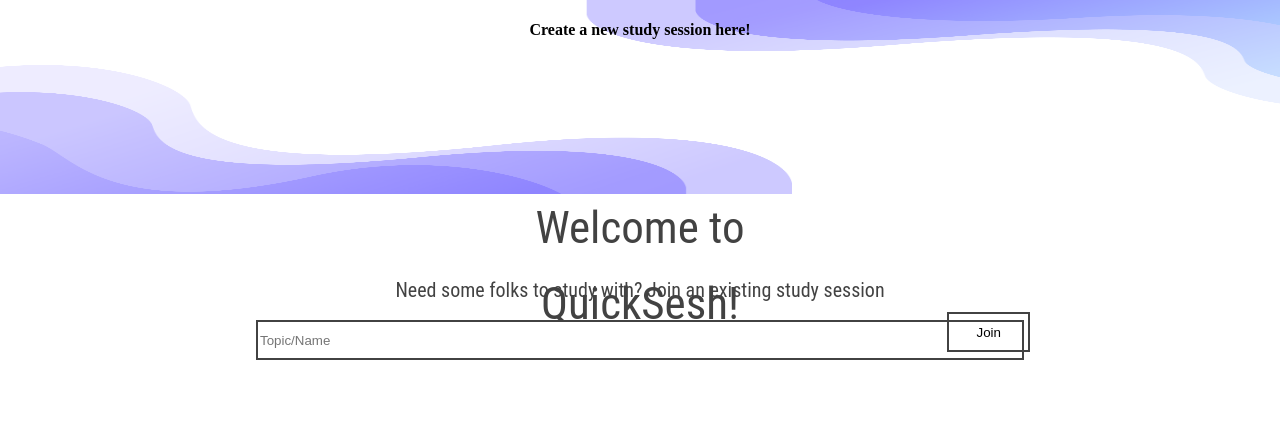
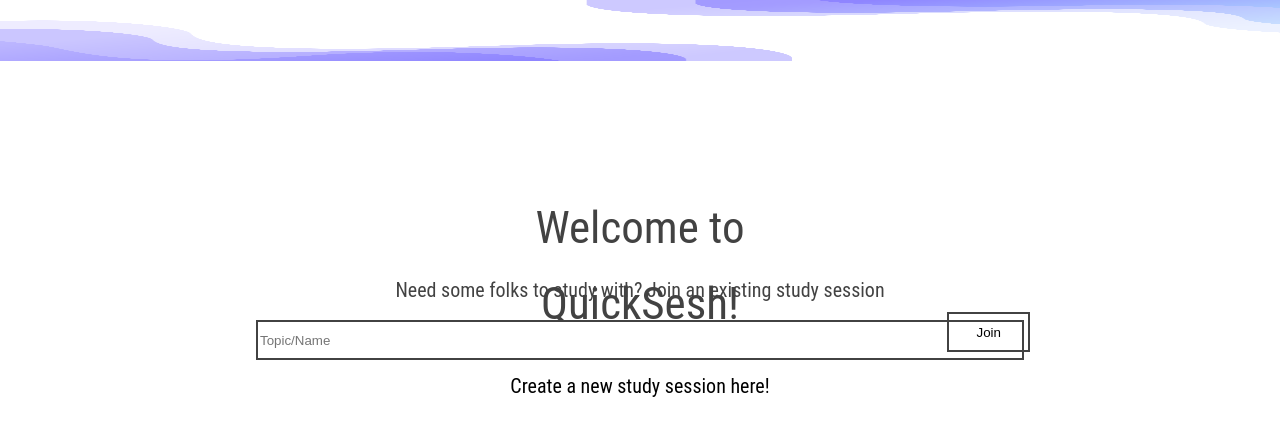
Before and after one commit to neeltron/QuickSesh, a Flask app: page / in a window 1280 px wide. Shown: the top 436 px of the page. Run offline with Flask 2, Linux system fonts and the light colour scheme.

Commit message:
Formatted Heading42

```diff
--- a/static/styles.css
+++ b/static/styles.css
@@ -1,7 +1,7 @@
 body {
   background: url('bg2.png');
   background-repeat: no-repeat;
-  background-size: 100% 320%;
+  background-size: 100% 380%;
 }
 
 #heading {
@@ -53,3 +53,15 @@ body {
   box-sizing: border-box;
   background-color: transparent;
 }
+
+#heading42 {
+  position: absolute;
+  left: 30%;
+  right: 30%;
+  top: 42%;
+  font-family: Roboto Condensed;
+  font-style: normal;
+  font-weight: normal;
+  font-size: 20px;
+  line-height: 47px;
+}
--- a/templates/index.html
+++ b/templates/index.html
@@ -16,7 +16,7 @@
       <li><a data-title="Awesome Button" href = https://letsdosome.tech/join?title={{ obj[i] }}>{{obj[i]}}</a></li>
       {% endfor %}
     </ul>
-    <h4>Create a new study session here!</h4>
+    <h4 id = "heading42">Create a new study session here!</h4>
     <form method = "post" action = "{{ url_for("index")}}">
       <input type = "text" name = "title" placeholder = "Topic/Name" id = "input1"></input>
       <button id = "submit1">Join</button>
```
